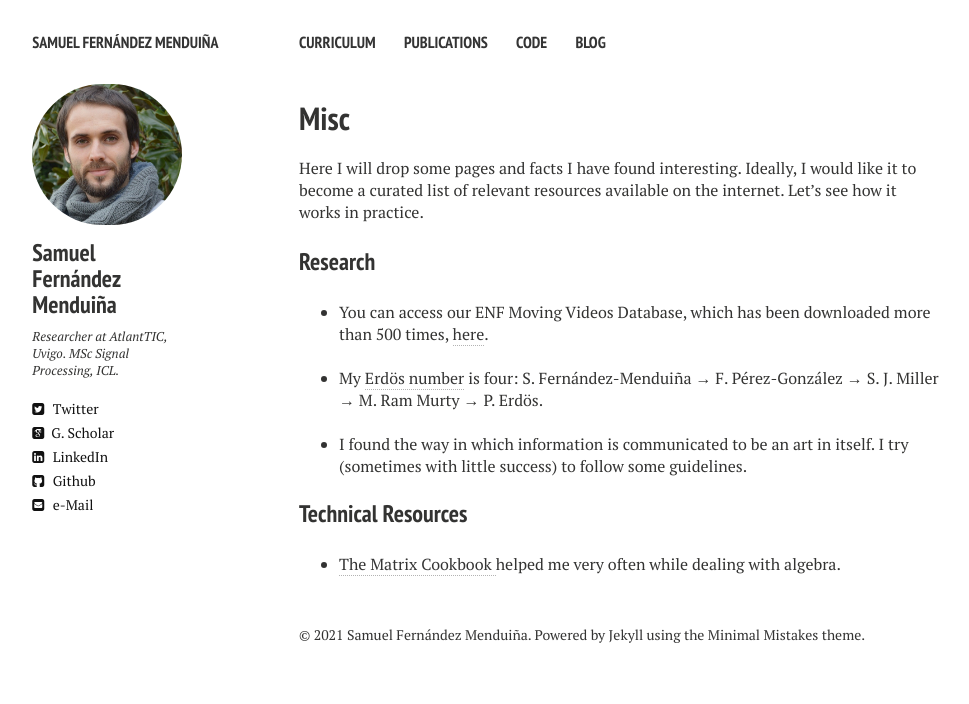
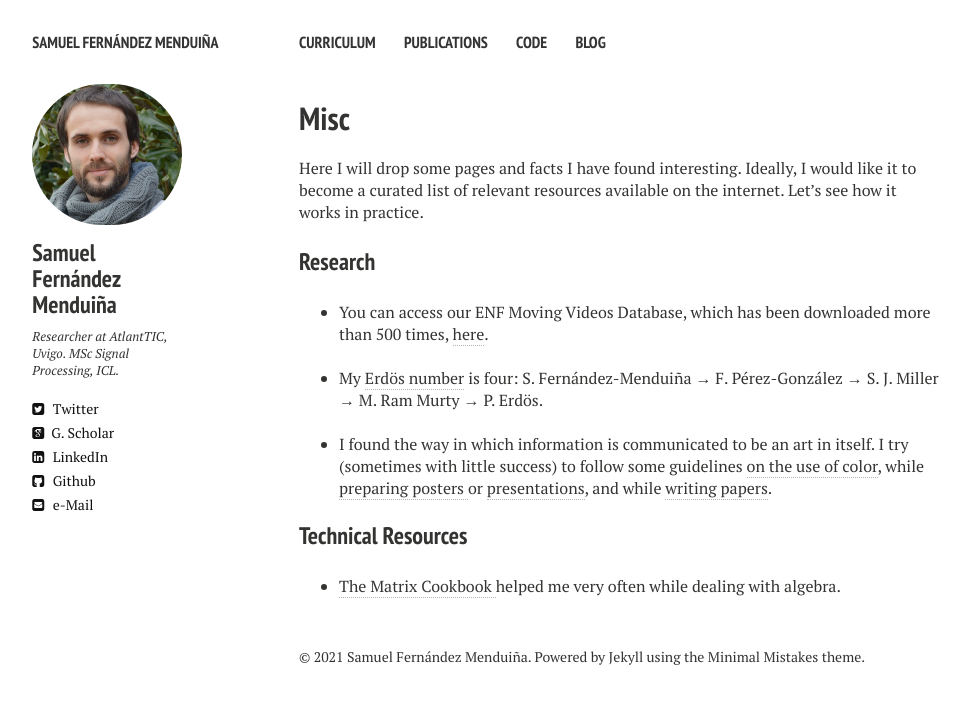
Before and after one commit to sf219/sfweb, a Jekyll site: the page built from code.md, in a window 1280 px wide. Shown: the top 704 px of the page, without its empty margins (21-990 px from the left). Built offline with Jekyll 4.4.1, drawn with Linux system fonts in a browser that asks for light colours; nearby versions of some CDN libraries.

Commit message:
Update code.md

```diff
--- a/code.md
+++ b/code.md
@@ -18,7 +18,7 @@ Here I will drop some pages and facts I have found interesting. Ideally, I would
   <li>My <a href="https://mathscinet.ams.org/mathscinet/freeTools.html?version=2" target="_blank">Erdös number</a> is four: S. Fernández-Menduiña → F. Pérez-González → S. J. Miller → M. Ram Murty → P. Erdös.</li>
 
   <br/>
-  <li>I found the way in which information is communicated to be an art in itself. I try (sometimes with little success) to follow some guidelines. </li>
+  <li>I found the way in which information is communicated to be an art in itself. I try (sometimes with little success) to follow some guidelines <a href="https://www.nature.com/articles/s41467-020-19160-7" target="_blanck"> on the use of color</a>, while <a href="http://personal.cege.umn.edu/~smith/supplements/poster/guide.htm" target="_blanck"> preparing posters </a> or <a href="https://www.uts.edu.au/current-students/support/helps/self-help-resources/presentation-skills/conference-presentations" target="_blanck"> presentations</a>, and while <a href="https://media.nature.com/original/magazine-assets/d41586-018-02404-4/d41586-018-02404-4.pdf" target="_blanck"> writing papers</a>. </li>
 
 </ul>
 ### Technical Resources
```
